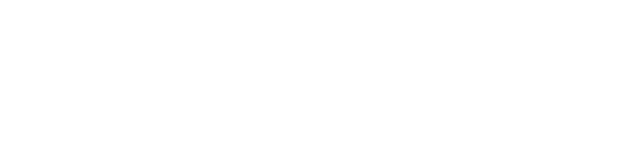
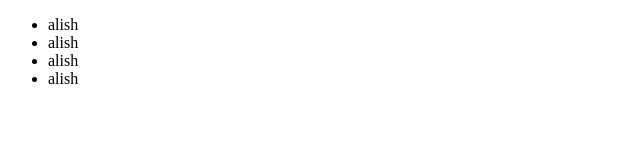
Before and after one commit to HanifNusrat/nusrat-s-js-works, a plain HTML site: page index.html in a window 1280 px wide. Shown: the whole page, without its empty margins (0-640 px from the left). Drawn offline with Linux system fonts and the light colour scheme.

Commit message:
Update index.html

```diff
--- a/index.html
+++ b/index.html
@@ -5,6 +5,11 @@
     <title>Ahmed and Nusrat are friends</title>
   </head>
   <body>
-
+    <ul>
+      <li>alish</li>
+      <li>alish</li>
+      <li>alish</li>
+      <li>alish</li>
+    </ul>
   </body>
 </html>
```
